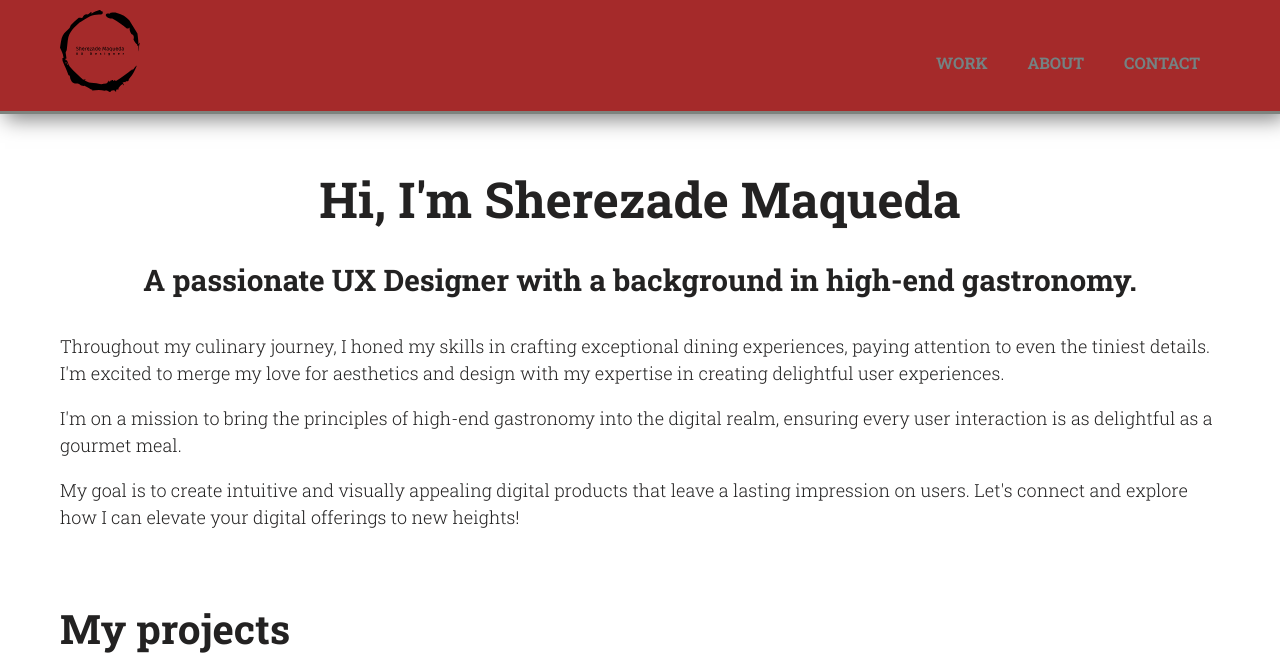
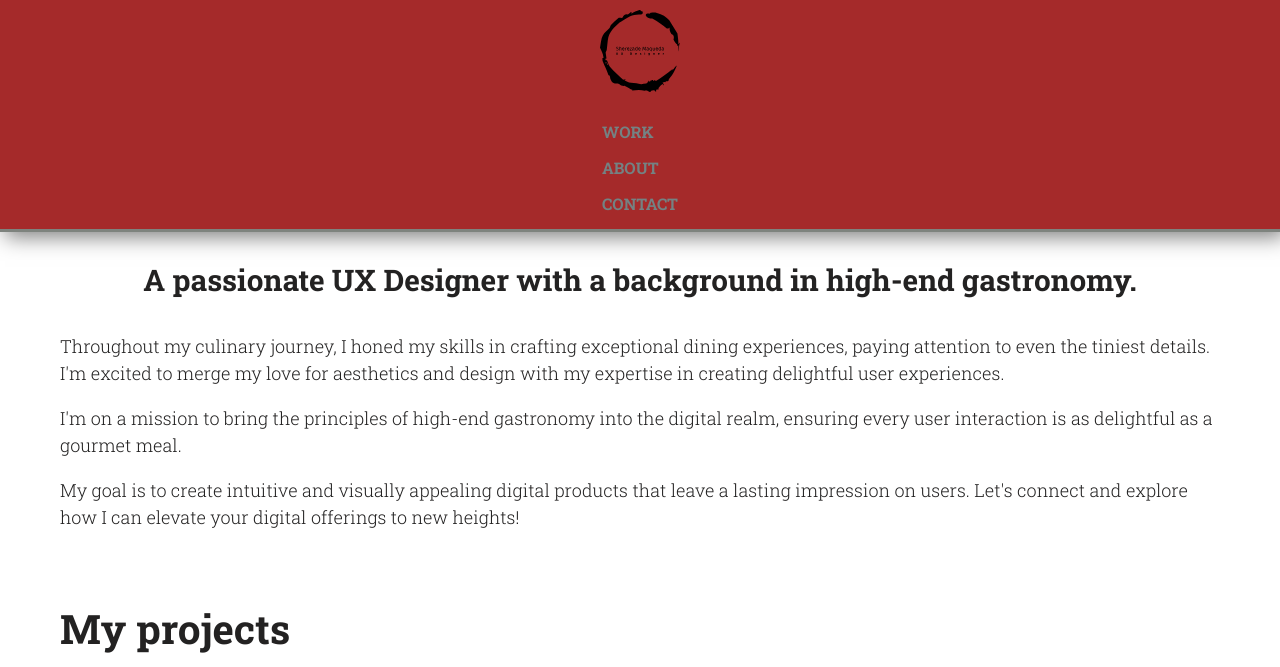
Before and after one commit to mlshere/Homepage, a plain HTML site: page index.html in a window 1280 px wide. Shown: the top 667 px of the page. Drawn offline with nearby package versions, Linux system fonts and the light colour scheme.

Commit message:
Update style.css

```diff
--- a/css/style.css
+++ b/css/style.css
@@ -571,13 +571,13 @@ nav>ul {
 
     .navtoggle {
         display: flex;
-        flex-direction: row;
+        flex-direction: column;
         justify-content: space-between;
         align-items: center;
     }
 
-    .nav ul {
-        flex-direction: row;
+    nav ul {
+        flex-direction: column;
     }
 
     #ideation .picture {
```
